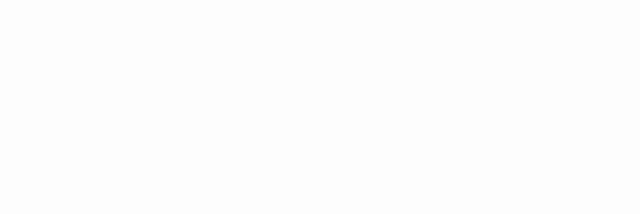
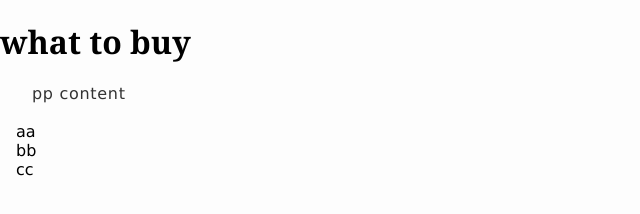
Before and after one commit to hongbojing/day23, a website: page builds/development/index.html in a window 1280 px wide. Shown: the whole page, without its empty margins (0-640 px from the left). Drawn offline with Linux system fonts and the light colour scheme.

Commit message:
some test

```diff
--- a/builds/development/index.html
+++ b/builds/development/index.html
@@ -7,7 +7,13 @@
   <link rel="stylesheet" href="css/anotherstyle.css">
 </head>
 <body>
-
-
+  <h1>what to buy</h1>
+  <p title="pptitle">pp content</p>
+  <ul id="purchases">
+    <li>aa</li>
+    <li>bb</li>
+    <li>cc</li>
+  </ul>
+<script src="js/lib/app.js"></script>
 </body>
 </html>
--- /dev/null
+++ b/builds/development/js/lib/app.js
@@ -0,0 +1,3 @@
+console.log(typeof document.getElementById('purchases'));
+
+console.log(document.getElementsByTagName('li').length);
```
